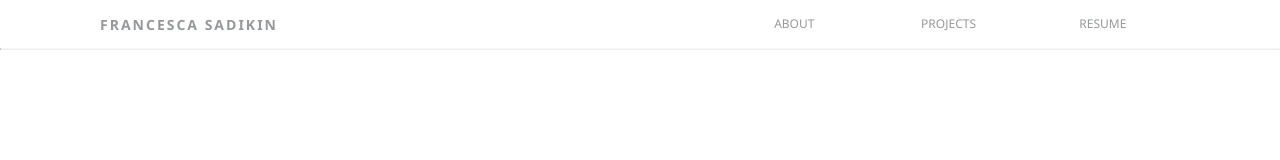
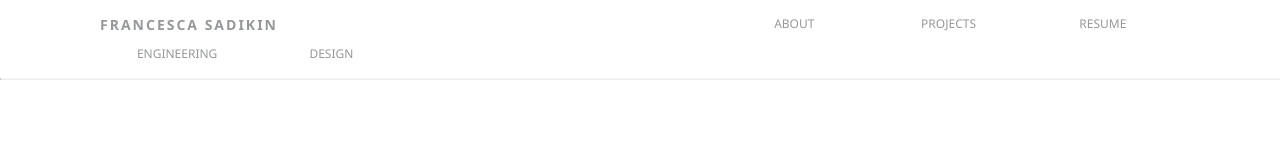
Before and after one commit to serpient/fsadikin, a React (Create React App) app: page / in a window 1280 px wide. Shown: the top 160 px of the page. Built offline with nearby package versions, Linux system fonts and the light colour scheme.

Commit message:
add second header

```diff
--- a/src/Header/Header.jsx
+++ b/src/Header/Header.jsx
@@ -11,6 +11,10 @@ class Header extends React.Component {
                     <Link to="/about" className="navigation nav-about">About</Link>
                     <Link to="/projects" className="navigation nav-projects">Projects</Link>
                     <Link to="/resume" className="navigation nav-resume">Resume</Link>
+                </nav>
+                <nav className="header-container">
+                    <Link to="/projects/engineering" className="navigation">Engineering</Link>
+                    <Link to="/projects/design" className="navigation">Design</Link>
                 </nav>
                 <nav className="header-container--mobile">
                     <Link to="/" className="logo">Francesca Sadikin</Link>
```
